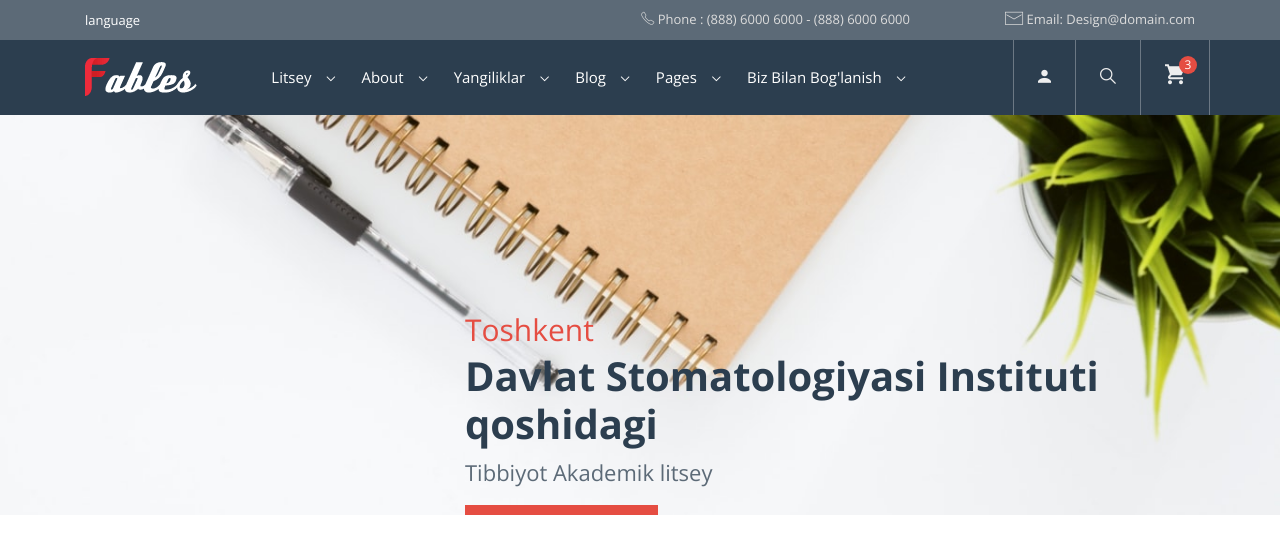
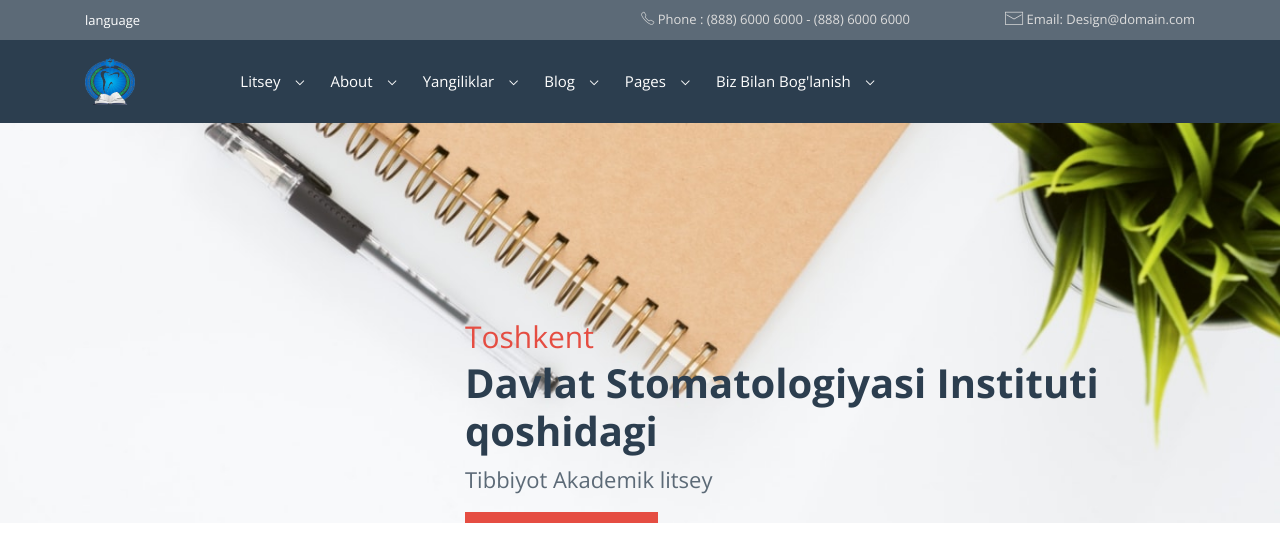
Before and after one commit to TalantDeveloper/high_school, a Django app: page /en/ in a window 1280 px wide. Shown: the top 553 px of the page. Run offline with Django 4.2, Linux system fonts and the light colour scheme; data that the repository does not hold is empty; some libraries are stand-ins or nearby versions; some web fonts are replaced.

Commit message:
08.08.2023
16:05

```diff
--- a/templates/base.html
+++ b/templates/base.html
@@ -1,6 +1,4 @@
 {% load i18n %}
-
-
 {% load static %}
 
 <!DOCTYPE html>
@@ -87,12 +85,15 @@
                     </button>
                     <div class="dropdown-menu p-0 fables-forth-background-color rounded-0 m-0 border-0 lang-dropdown"
                          aria-labelledby="dropdownLangButton">
-                        <a class="dropdown-item white-color font-13 fables-second-hover-color" href="#">
-                            <img src="{% static 'assets/custom/images/england.png' %}" alt="england flag" class="mr-1">
+                        <a class="dropdown-item white-color font-13 fables-second-hover-color" href="/uz/">
+                            <img src="{% static 'assets/custom/images/flag/uzbek.jpg' %}" alt="england flag" class="mr-1" width="20" height="10">
+                            O'zbek</a>
+                        <a class="dropdown-item white-color font-13 fables-second-hover-color" href="/en/">
+                            <img src="{% static 'assets/custom/images/flag/england.png' %}" alt="england flag" class="mr-1">
                             English</a>
-                        <a class="dropdown-item white-color font-13 fables-second-hover-color" href="#">
-                            <img src="{% static 'assets/custom/images/France.png' %}" alt="england flag" class="mr-1">
-                            French</a>
+                        <a class="dropdown-item white-color font-13 fables-second-hover-color" href="/ru/">
+                            <img src="{% static 'assets/custom/images/flag/russian.jpg' %}" alt="england flag" class="mr-1" width="20" height="10">
+                            Russian</a>
                     </div>
                 </div>
 
@@ -119,8 +120,9 @@
             <div class="col-12 col-md-10 col-lg-9 pr-md-0">
                 <nav class="navbar navbar-expand-md btco-hover-menu py-lg-2">
 
-                    <a class="navbar-brand pl-0" href="/"><img src="{% static 'assets/custom/images/fables-logo.png' %}"
-                                                               alt="Fables Template" class="fables-logo"></a>
+                    <a class="navbar-brand pl-0" href="/">
+                        <img src="{% static '/images/logo.png' %}" alt="Fables Template" class="fables-logo" width="50">
+                    </a>
                     <button class="navbar-toggler" type="button" data-toggle="collapse" data-target="#fablesNavDropdown"
                             aria-controls="fablesNavDropdown" aria-expanded="false" aria-label="Toggle navigation">
                         <span class="fables-iconmenu-icon text-white font-16"></span>
@@ -337,68 +339,7 @@
                     </div>
                 </nav>
             </div>
-            <div class="col-12 col-md-2 col-lg-3 pr-md-0 icons-header-mobile">
 
-                <div class="fables-header-icons">
-                    <div class="dropdown">
-                        <a href="#"
-                           class="fables-third-text-color dropdown-toggle right px-3 px-md-2 px-lg-4 fables-second-hover-color top-header-link max-line-height position-relative"
-                           id="dropdownMenuButton" data-toggle="dropdown" aria-haspopup="true" aria-expanded="false">
-                            <span class="fables-iconcart-icon font-20"></span>
-                            <span class="fables-cart-number fables-second-background-color text-center">3</span>
-                        </a>
-
-                        <div class="dropdown-menu" aria-labelledby="dropdownMenuButton">
-                            <div class="p-3 cart-block">
-                                <p class="fables-second-text-color semi-font mb-4 font-17">(2) Items in my cart</p>
-                                <div class="row mx-0 mb-3">
-                                    <div class="col-4 p-0">
-                                        <a href="#"><img src="{% static 'assets/custom/images/sml1.jpg' %}" alt=""
-                                                         class="w-100"></a>
-                                    </div>
-                                    <div class="col-8">
-                                        <h2><a href="#"
-                                               class="fables-main-text-color font-13 d-block fables-main-hover-color">LUIS
-                                            LEATHER DRIVING</a></h2>
-                                        <p class="fables-second-text-color font-weight-bold">$ 100.00</p>
-                                        <p class="fables-forth-text-color">QTY : 1</p>
-                                    </div>
-                                </div>
-                                <div class="row mx-0 mb-3">
-                                    <div class="col-4 p-0">
-                                        <a href="#"><img src="{% static 'assets/custom/images/sml1.jpg' %}" alt=""
-                                                         class="w-100"></a>
-                                    </div>
-                                    <div class="col-8">
-                                        <h2><a href="#"
-                                               class="fables-main-text-color font-13 d-block fables-main-hover-color">LUIS
-                                            LEATHER DRIVING</a></h2>
-                                        <p class="fables-second-text-color font-weight-bold">$ 100.00</p>
-                                        <p class="fables-forth-text-color">QTY : 1</p>
-                                    </div>
-                                </div>
-                                <span class="font-16 semi-font fables-main-text-color">TOTAL</span>
-                                <span class="font-14 semi-font fables-second-text-color float-right">$200.00</span>
-                                <hr>
-                                <div class="text-center">
-                                    <a href="#"
-                                       class="fables-second-background-color fables-btn-rounded  text-center white-color py-2 px-3 font-14 bg-hover-transparent border fables-second-border-color fables-second-hover-color">View
-                                        my cart</a>
-                                    <a href="#"
-                                       class="fables-second-text-color border fables-second-border-color fables-btn-rounded text-center white-color p-2 px-4 font-14 fables-second-hover-background-color">Checkout</a>
-                                </div>
-                            </div>
-                        </div>
-                    </div>
-                    <a href="#"
-                       class="open-search fables-third-text-color right  top-header-link px-3 px-md-2 px-lg-4 fables-second-hover-color border-0 max-line-height">
-                        <span class="fables-iconsearch-icon"></span>
-                    </a>
-                    <a href="#"
-                       class="fables-third-text-color fables-second-hover-color font-13 top-header-link px-3 px-md-2 px-lg-4 max-line-height"><span
-                            class="fables-iconuser"></span></a>
-                </div>
-            </div>
         </div>
     </div>
 </div>
```
Also changed, not shown: main/migrations/0001_initial.py, main/migrations/0002_page.py (deleted), main/migrations/0003_teacher.py (deleted), main/migrations/0004_usermessages.py (deleted), static/assets/custom/images/France.png (deleted), static/assets/custom/images/flag/england.png (renamed from static/assets/custom/images/england.png), static/assets/custom/images/flag/russian.jpg (added), static/assets/custom/images/flag/uzbek.jpg (added).
